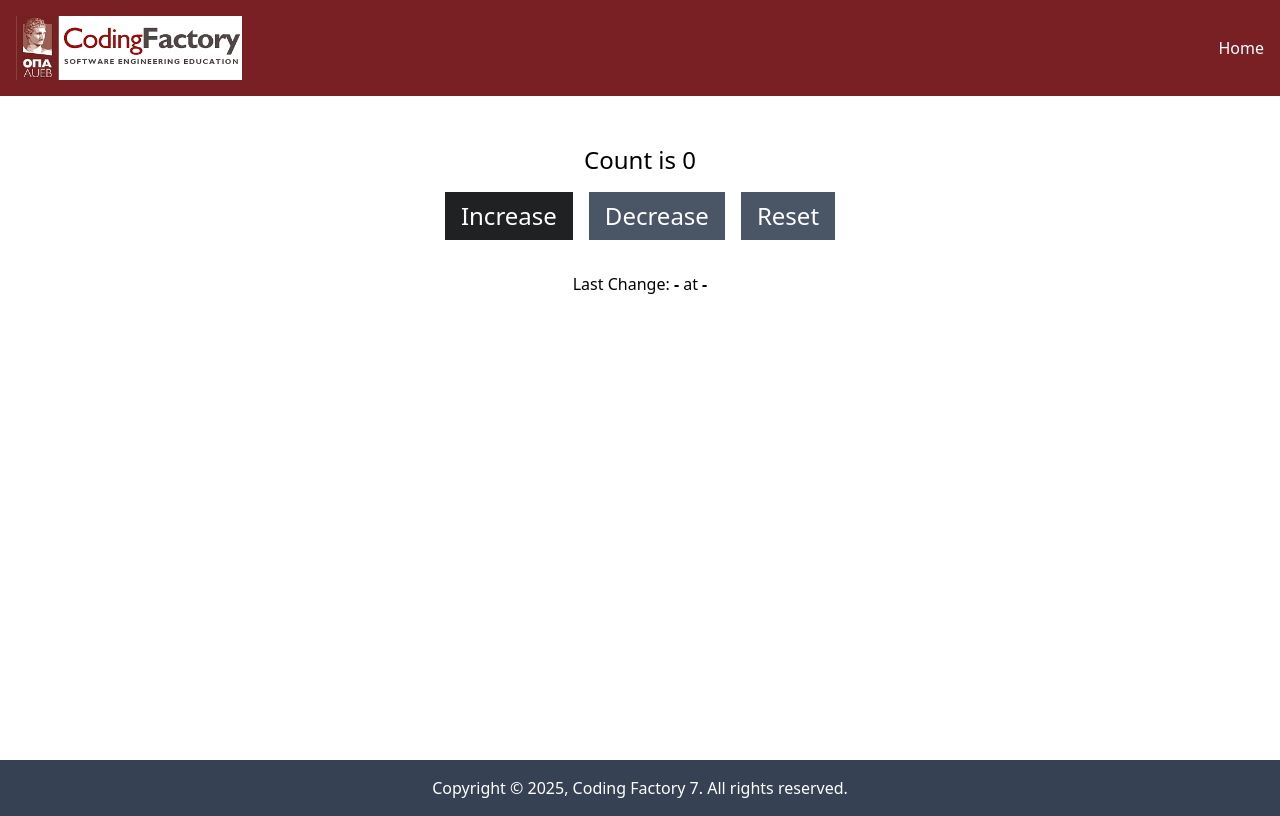
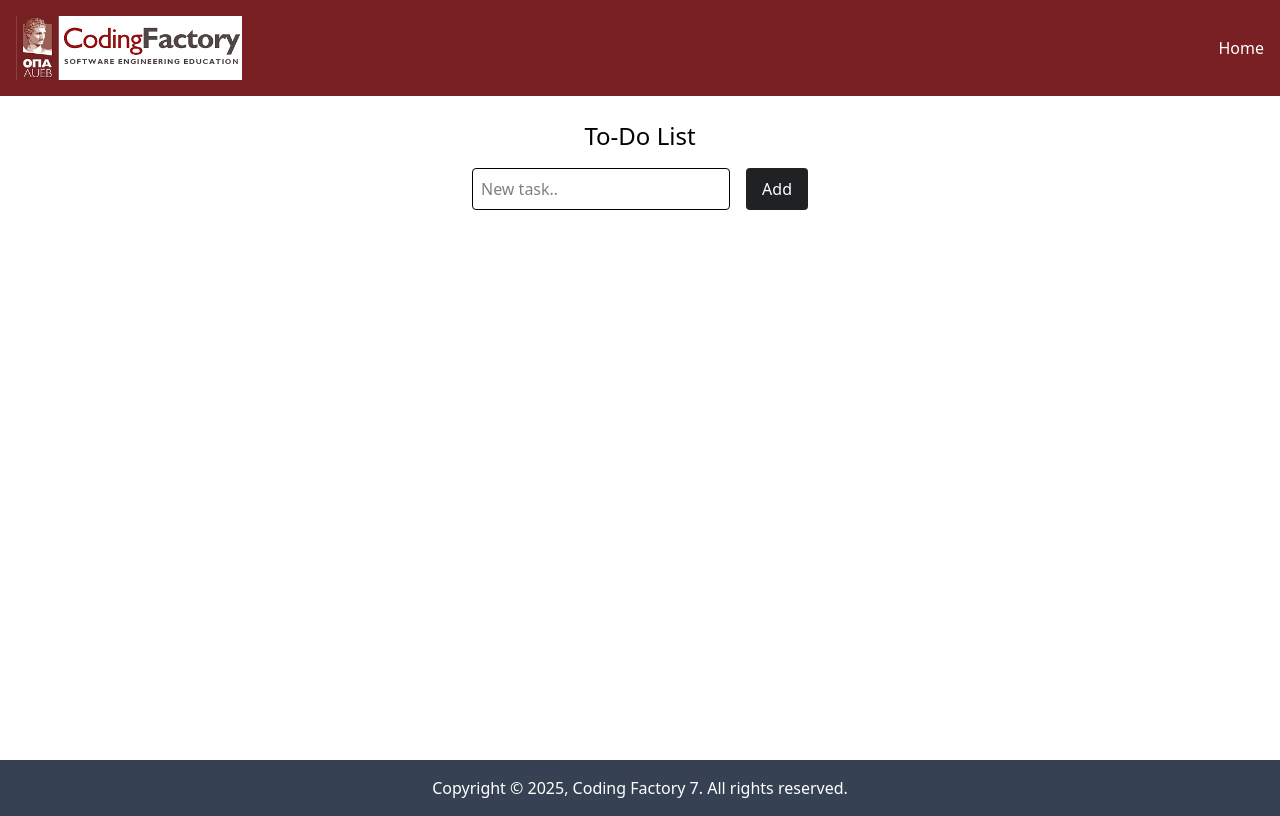
Before and after one commit to Dimitris-25/cf7-components-intro, a React (Vite) app: page / in a window 1280 px wide. Built offline with nearby package versions, Linux system fonts and the light colour scheme.

Commit message:
feat: Todo

```diff
--- a/package.json
+++ b/package.json
@@ -11,6 +11,7 @@
   },
   "dependencies": {
     "@tailwindcss/vite": "^4.1.11",
+    "lucide-react": "^0.536.0",
     "react": "^19.1.0",
     "react-dom": "^19.1.0",
     "tailwindcss": "^4.1.11"
--- a/src/App.tsx
+++ b/src/App.tsx
@@ -19,8 +19,8 @@
 // import CounterWithCustomHook from "./component/CounterWithCustomHook.tsx";
 // import CounterAdvancedWithCustomHook from "./component/CounterAdvancedWithCustomHook.tsx";
 // import CounterWithReducer from "./component/CounterWithReducer.tsx";
-import CounterWithReducer from "./component/CounterWithReducer.tsx";
-
+// import CounterWithReducer from "./component/CounterWithReducer.tsx";
+import Todo from "./component/Todo/Todo.tsx";
 
 function App() {
 
@@ -45,7 +45,8 @@
             {/*<CounterWithCustomHook></CounterWithCustomHook>*/}
             {/*<CounterAdvancedWithCustomHook></CounterAdvancedWithCustomHook>*/}
             {/*<CounterWithReducer></CounterWithReducer>*/}
-            <CounterWithReducer></CounterWithReducer>
+            {/*<CounterWithReducer></CounterWithReducer>*/}
+            <Todo></Todo>
 
 
 
--- /dev/null
+++ b/src/component/Todo/Todo.tsx
@@ -0,0 +1,45 @@
+import { useReducer } from 'react';
+import TodoForm from "./TodoForm.tsx";
+import TodoList from "./TodoList.tsx";
+
+type TodoProps = {
+    id: number;
+    text:string;
+}
+
+type Action =
+    | {type: "ADD"; payload: string}
+    | {type: "DELETE"; payload: number}
+
+const todoReducer = (state: TodoProps[], action: Action): TodoProps[] => {
+    switch (action.type) {
+        case "ADD":{
+            const newTodo: TodoProps = {
+                id: Date.now(),
+                text: action.payload,
+            };
+            return [...state, newTodo];
+        }
+        case "DELETE":
+            return state.filter(todo => todo.id !== action.payload);
+        default:
+            return state;
+    }
+};
+
+const Todo = () =>{
+    const [todos, dispatch] = useReducer(todoReducer, []);
+    console.log(todos);
+
+    return (
+        <>
+            <div className="max-w-sm mx-auto p-6">
+                <h1 className="text-center text-2xl mb-4">To-Do List</h1>
+                <TodoForm dispatch={dispatch} />
+                <TodoList todos={todos} dispatch={dispatch} />
+            </div>
+        </>
+    )
+};
+
+export default Todo;
--- /dev/null
+++ b/src/component/Todo/TodoForm.tsx
@@ -0,0 +1,52 @@
+import { useState } from "react";
+
+type Action =
+    | {type: "ADD"; payload: string}
+    | {type: "DELETE"; payload: number}
+
+
+type TodoFormProps = {
+    dispatch: React.Dispatch<Action>;
+};
+
+const TodoForm = ({ dispatch }: TodoFormProps) => {
+
+    const [text, setText] = useState("");
+
+    const handleChange = (e: React.ChangeEvent<HTMLInputElement>) => {
+        setText(e.target.value);
+    };
+
+    const handleSubmit = (e: React.FormEvent) =>{
+        e.preventDefault();
+        if (text.trim() !== "") {
+            dispatch({type: "ADD", payload: text});
+            setText("");
+        }
+    };
+
+    return (
+        <>
+            <form
+                className="flex gap-4 mb-4"
+                onSubmit={handleSubmit}
+            >
+                <input
+                    type="text"
+                    value={text}
+                    onChange={handleChange}
+                    className="flex-1 border p-2 rounded"
+                    placeholder="New task.."
+                />
+                <button
+                    type="submit"
+                    className="bg-cf-dark-gray text-white px-4 py-2 rounded"
+                >
+                    Add
+                </button>
+            </form>
+        </>
+    )
+};
+
+export default TodoForm;
--- /dev/null
+++ b/src/component/Todo/TodoList.tsx
@@ -0,0 +1,39 @@
+import { Trash2 } from "lucide-react";
+// import React from "react";
+
+type Todo = {
+    id: number;
+    text: string;
+}
+
+type TodoListProps = {
+    todos: Todo[];
+    dispatch: React.Dispatch<{type: "DELETE"; payload: number}>
+}
+
+const TodoList = ({todos, dispatch}: TodoListProps) =>{
+
+    const handleDelete = (id: number) => () => {
+        dispatch({type: "DELETE", payload: id});
+    }
+
+    return (
+        <>
+            <ul className="space-y-2">
+                {todos.map(todo => (
+                    <li key={todo.id} className="flex items-center justify-between bg-gray-100 p-2 rounded">
+                        <span>{todo.text}</span>
+                        <button
+                            onClick={handleDelete(todo.id)}
+                            className="text-cf-dark-red"
+                        >
+                            <Trash2 size={18}/>
+                        </button>
+                    </li>
+                ))}
+            </ul>
+        </>
+    )
+}
+
+export default TodoList;
```
Also changed, not shown: 1 other file (tests, documents, lock files or other folders).
